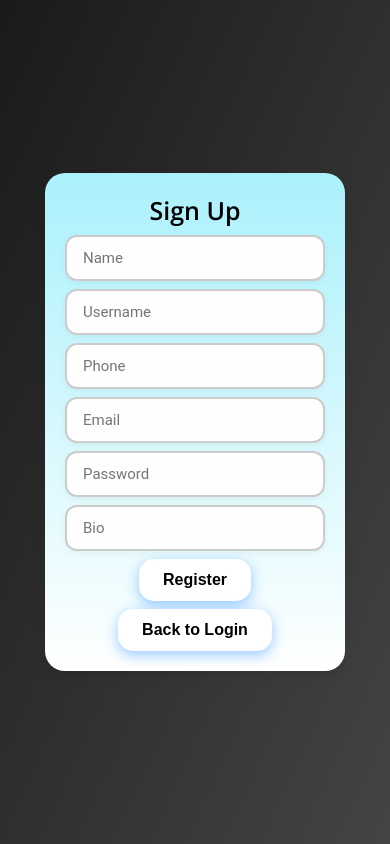
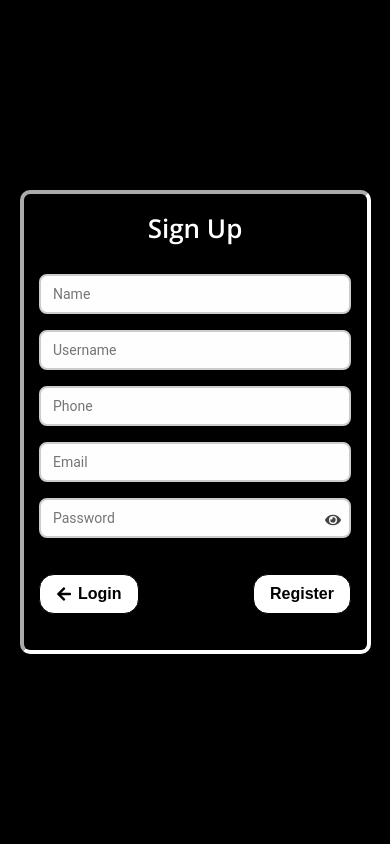
Before and after one commit to saurabh-op/socialmediaFrontend, a React (Vite) app: page / in a window 390 px wide. Both pictures are taken after typing "Sample", "Sample123" into the empty fields and a click on the button "Create Account". Built offline with nearby package versions, Linux system fonts and the light colour scheme.

Commit message:
login , signup UI changed ,

```diff
--- a/src/screens/LoginSignup/Login.css
+++ b/src/screens/LoginSignup/Login.css
@@ -7,7 +7,8 @@
   box-sizing: border-box;
 }
 .page-wrapper {
-  background: linear-gradient(to bottom right, #1a1a1a, #444444);
+  background: black;
+  width: 100vw;
   height: 100vh;
   display: flex;
   justify-content: center;
@@ -15,14 +16,13 @@
 }
 
 .grp1 {
-  position: relative;
   z-index: 1;
   gap: 8px;
-  background: linear-gradient(to bottom, #abf1fc, #ffffff);
+  background: black;
   padding: 20px 20px;
-  width: 300px;
-  border-radius: 20px;
-  box-shadow: 0 4px 12px rgba(0, 0, 0, 0.1);
+  width: 600px;
+  border-radius: 10px;
+  border: 4px inset rgb(255, 255, 255);
   font-family: "Roboto", sans-serif;
   display: flex;
   justify-content: center;
@@ -31,60 +31,108 @@
 }
 
 .heading {
-  color: black;
+  color: rgb(255, 255, 255);
   font-family: "Open Sans", sans-serif;
   font-weight: 600;
-  font-size: 25px;
+  font-size: 26px;
+  padding-bottom: 20px;
 }
 
 .field input {
-  width: 260px;
+  width: 400px;
+  margin-bottom: 8px;
   padding: 12px 16px;
-  font-size: 15px;
+  font-size: 16px;
+  border-radius: 8px;
   font-family: "Roboto", sans-serif;
   border: 2px solid #ccc;
-  border-radius: 12px;
-  resize: vertical;
   transition: border 0.3s ease, box-shadow 0.3s ease;
   background-color: #fefefe;
-  box-shadow: 0 2px 6px rgba(0, 0, 0, 0.05);
 }
 
-.field textarea {
-  width: 260px;
-  padding: 12px 16px;
-  font-size: 15px;
-  font-family: "Roboto", sans-serif;
-  border: 2px solid #ccc;
-  border-radius: 12px;
-
-  transition: border 0.3s ease, box-shadow 0.3s ease;
-  background-color: #fefefe;
-  box-shadow: 0 2px 6px rgba(0, 0, 0, 0.05);
+.actions {
+  padding-top: 20px;
+  padding-bottom: 20px;
+  display: flex;
+  flex-direction: row;
+  align-items: space-between;
+  justify-content: space-between;
+  width: 400px;
 }
-
-.field textarea:focus {
-  border-color: #007bff;
-  outline: none;
-  box-shadow: 0 0 5px rgba(0, 123, 255, 0.3);
-  background-color: #ffffff;
-}
-
-.register-btn {
+.actions-btn {
   padding: 12px 24px;
   background: white;
   color: black;
   font-size: 16px;
   font-weight: 600;
-  border: none;
+  border: 1px solid black; /* add border to default */
   border-radius: 15px;
   cursor: pointer;
-  transition: all 0.3s ease;
-  box-shadow: 0 4px 14px rgba(0, 123, 255, 0.4);
+  display: flex;
+  align-items: center;
+  justify-content: center;
+  gap: 6px;
+  transition: all 0.3s ease; /* smooth transition */
 }
 
-.register-btn:hover {
-  transform: translateY(-2px);
-  box-shadow: 0 6px 20px rgba(0, 123, 255, 0.6);
-  background: linear-gradient(to right, #fdfdfd, #d3fafc);
+.actions-btn:hover {
+  transform: scale(1.2);
+  background: black;
+  color: white;
+  border: 1px solid white; /* optional: keep or match black */
 }
+
+.password-field {
+  position: relative;
+  border: none;
+}
+
+.password-field input {
+  width: 400px;
+  padding-right: 40px; /* space for icon */
+}
+
+.toggle-password {
+  position: absolute;
+  right: 10px;
+  top: 50%;
+  transform: translateY(-50%);
+  cursor: pointer;
+  color: #444;
+}
+@media (max-width: 600px) {
+  .heading {
+    font-size: 26px;
+    text-align: center;
+  }
+
+  .outlinebox {
+    width: 90%;
+    max-width: 600px;
+    padding: 16px;
+  }
+
+  .input-wrapper {
+    width: 80vw;
+  }
+
+  .fields input,
+  .password-field input {
+    width: 100%;
+    padding: 10px 12px;
+    font-size: 14px;
+    box-sizing: border-box;
+  }
+
+  .actions-btn {
+    font-size: 16px;
+    padding: 10px 16px;
+  }
+
+  .actions {
+    width: 80vw;
+    flex-direction: row;
+    align-items: space-between;
+    justify-content: space-between;
+  }
+}
--- a/src/screens/LoginSignup/Login.jsx
+++ b/src/screens/LoginSignup/Login.jsx
@@ -2,12 +2,14 @@ import React, { useState, useEffect } from "react";
 import axios from "axios";
 import { useNavigate } from "react-router-dom";
 import "./Login.css";
+import { FaArrowRight, FaEye, FaEyeSlash } from "react-icons/fa";
 import { useWebSocket } from "../../services/webSocketContext";
 function Login() {
   const { connect, disconnect } = useWebSocket();
   const navigate = useNavigate();
   const [isAuthenticating, setAuthenticating] = useState(false);
   const [isLoading, setLoading] = useState(false);
+  const [showPassword, setShowPassword] = useState(false);
   const [details, setUser] = useState({
     username: "",
     password: "",
@@ -22,13 +24,13 @@ function Login() {
     e.preventDefault();
     setLoading(true);
     try {
-      console.log("Calling login api ");
+      // console.log("Calling login api ");
       const response = await axios.post(
         "http://localhost:8080/api/users/login",
         details
       );
       const data = response.data;
-      console.log(data);
+      // console.log(data);
       if (data.mes === "match") {
         localStorage.setItem("token", data.token);
         localStorage.setItem("name", data.name);
@@ -42,6 +44,10 @@ function Login() {
       }
       if (data.mes === "invalid") {
         alert("Invalid Credentials");
+        setUser({
+          username: "",
+          password: "",
+        });
       }
     } catch (error) {
       console.error("Error during loging the user:", error);
@@ -62,8 +68,8 @@ function Login() {
       ) : (
         <div className="grp1">
           <div className="heading">Log in</div>
-
-          <div className="field">
+          <div className="fields">
+            <div className="input-wrapper">
               <input
                 type="text"
                 name="username"
@@ -73,10 +79,11 @@ function Login() {
                 required
               />
             </div>
-
-          <div className="field">
+          </div>
+          <div className="fields password-field">
+            <div className="input-wrapper">
               <input
-              type="password"
+                type={showPassword ? "text" : "password"}
                 name="password"
                 placeholder="Password"
                 value={details.password}
@@ -84,16 +91,27 @@ function Login() {
                 required
               />
             </div>
-          <button onClick={handleSubmit} className="register-btn">
+            <span
+              className="toggle-password"
+              onClick={() => setShowPassword((prev) => !prev)}
+            >
+              {showPassword ? <FaEyeSlash /> : <FaEye />}
+            </span>
+          </div>{" "}
+          <div className="actions">
+            {" "}
+            <button onClick={handleSubmit} className="actions-btn">
               {isLoading ? "Processing..." : "Verify"}
             </button>
             <button
               onClick={() => navigate("/signup")}
-            className="register-btn"
+              className="actions-btn"
               disabled={isLoading}
             >
               Create Account
+              <FaArrowRight />
             </button>
+          </div>{" "}
         </div>
       )}
     </div>
--- a/src/screens/LoginSignup/SignUp.css
+++ b/src/screens/LoginSignup/SignUp.css
@@ -7,22 +7,22 @@
   box-sizing: border-box;
 }
 .page-wrapper {
-  background: linear-gradient(to bottom right, #1a1a1a, #444444);
+  width: 100vw;
+  background: rgb(0, 0, 0);
   height: 100vh;
   display: flex;
   justify-content: center;
   align-items: center;
 }
 
-.grp1 {
-  position: relative;
+.outlinebox {
   z-index: 1;
   gap: 8px;
-  background: linear-gradient(to bottom, #abf1fc, #ffffff);
+  background: black;
   padding: 20px 20px;
-  width: 300px;
-  border-radius: 20px;
-  box-shadow: 0 4px 12px rgba(0, 0, 0, 0.1);
+  width: 600px;
+  border-radius: 10px;
+  border: 4px inset rgb(255, 255, 255);
   font-family: "Roboto", sans-serif;
   display: flex;
   justify-content: center;
@@ -31,60 +31,108 @@
 }
 
 .heading {
-  color: black;
+  color: rgb(255, 255, 255);
   font-family: "Open Sans", sans-serif;
   font-weight: 600;
-  font-size: 25px;
+  font-size: 26px;
+  padding-bottom: 20px;
 }
 
-.field input {
-  width: 260px;
+.fields input {
+  width: 400px;
+  margin-bottom: 8px;
   padding: 12px 16px;
-  font-size: 15px;
+  font-size: 16px;
+  border-radius: 8px;
   font-family: "Roboto", sans-serif;
   border: 2px solid #ccc;
-  border-radius: 12px;
-  resize: vertical;
   transition: border 0.3s ease, box-shadow 0.3s ease;
   background-color: #fefefe;
-  box-shadow: 0 2px 6px rgba(0, 0, 0, 0.05);
 }
 
-.field textarea {
-  width: 260px;
-  padding: 12px 16px;
-  font-size: 15px;
-  font-family: "Roboto", sans-serif;
-  border: 2px solid #ccc;
-  border-radius: 12px;
-
-  transition: border 0.3s ease, box-shadow 0.3s ease;
-  background-color: #fefefe;
-  box-shadow: 0 2px 6px rgba(0, 0, 0, 0.05);
+.actions {
+  padding-top: 20px;
+  padding-bottom: 20px;
+  display: flex;
+  flex-direction: row;
+  align-items: space-between;
+  justify-content: space-between;
+  width: 400px;
 }
-
-.field textarea:focus {
-  border-color: #007bff;
-  outline: none;
-  box-shadow: 0 0 5px rgba(0, 123, 255, 0.3);
-  background-color: #ffffff;
-}
-
-.register-btn {
+.actions-btn {
   padding: 12px 24px;
   background: white;
   color: black;
   font-size: 16px;
   font-weight: 600;
-  border: none;
+  border: 1px solid black; /* add border to default */
   border-radius: 15px;
   cursor: pointer;
-  transition: all 0.3s ease;
-  box-shadow: 0 4px 14px rgba(0, 123, 255, 0.4);
+  display: flex;
+  align-items: center;
+  justify-content: center;
+  gap: 6px;
+  transition: all 0.3s ease; /* smooth transition */
 }
 
-.register-btn:hover {
-  transform: translateY(-2px);
-  box-shadow: 0 6px 20px rgba(0, 123, 255, 0.6);
-  background: linear-gradient(to right, #fdfdfd, #d3fafc);
+.actions-btn:hover {
+  transform: scale(1.2);
+  background: black;
+  color: white;
+  border: 1px solid white; /* optional: keep or match black */
 }
+
+.password-field {
+  position: relative;
+  border: none;
+}
+
+.password-field input {
+  width: 400px;
+  padding-right: 40px; /* space for icon */
+}
+
+.toggle-password {
+  position: absolute;
+  right: 10px;
+  top: 50%;
+  transform: translateY(-50%);
+  cursor: pointer;
+  color: #444;
+}
+@media (max-width: 600px) {
+  .heading {
+    font-size: 26px;
+    text-align: center;
+  }
+
+  .outlinebox {
+    width: 90%;
+    max-width: 600px;
+    padding: 16px;
+  }
+
+  .input-wrapper {
+    width: 80vw;
+  }
+
+  .fields input,
+  .password-field input {
+    width: 100%;
+    padding: 10px 12px;
+    font-size: 14px;
+    box-sizing: border-box;
+  }
+
+  .actions-btn {
+    font-size: 16px;
+    padding: 10px 16px;
+  }
+
+  .actions {
+    width: 80vw;
+    flex-direction: row;
+    align-items: space-between;
+    justify-content: space-between;
+  }
+}
--- a/src/screens/LoginSignup/SignUp.jsx
+++ b/src/screens/LoginSignup/SignUp.jsx
@@ -2,7 +2,7 @@ import React, { useState } from "react";
 import axios from "axios";
 import { useNavigate } from "react-router-dom";
 import "./SignUp.css";
-
+import { FaArrowLeft, FaEye, FaEyeSlash } from "react-icons/fa";
 // TODO : 3 :Attach a mobile OTP verification service
 
 function SignUp() {
@@ -14,8 +14,8 @@ function SignUp() {
     phone: "",
     email: "",
     password: "",
-    bio: "",
   });
+  const [showPassword, setShowPassword] = useState(false);
 
   const handleChange = (e) => {
     const { name, value } = e.target;
@@ -24,6 +24,11 @@ function SignUp() {
 
   const handleSubmit = async (e) => {
     e.preventDefault();
+    if (!/^\d{10}$/.test(user.phone)) {
+      alert("Phone number must be exactly 10 digits.");
+      setLoading(false);
+      return;
+    }
     setLoading(true);
     try {
       const response = await axios.post(
@@ -38,8 +43,8 @@ function SignUp() {
         alert("Username is taken, try other username !");
       }
       if (data.message === "userCreated") {
-        console.log("User created:", response.data);
-        console.log(response.data.user);
+        // console.log("User created:", response.data);
+        // console.log(response.data.user);
 
         alert("User registered successfully!");
 
@@ -48,17 +53,18 @@ function SignUp() {
         localStorage.setItem("id", data.user.id);
         localStorage.setItem("name", data.user.name);
         localStorage.setItem("password", data.user.password);
+        localStorage.setItem("email", data.user.email);
 
         setLoading(false);
         navigate("/feed", { state: user });
       }
       if (data.message === "error") {
-        console.error("Error creating user:", error);
-        alert("Something went wrong. Check console.");
+        //  console.error("Error creating user:", error);
+        alert("Something went wrong.");
       }
     } catch (error) {
-      console.error("Error creating user:", error);
-      alert("Something went wrong. Check console.");
+      // console.error("Error creating user:", error);
+      alert("Something went wrong.");
     } finally {
       setLoading(false);
     }
@@ -66,9 +72,11 @@ function SignUp() {
 
   return (
     <div className="page-wrapper">
-      <div className="grp1">
+      <div className="outlinebox">
         <div className="heading">Sign Up</div>
-        <div className="field">
+        <div className="fields">
+          {" "}
+          <div className="input-wrapper">
             <input
               type="text"
               name="name"
@@ -78,7 +86,10 @@ function SignUp() {
               required
             />
           </div>
-        <div className="field">
+        </div>
+        <div className="fields">
+          {" "}
+          <div className="input-wrapper">
             <input
               type="text"
               name="username"
@@ -88,7 +99,10 @@ function SignUp() {
               required
             />
           </div>
-        <div className="field">
+        </div>
+        <div className="fields">
+          {" "}
+          <div className="input-wrapper">
             <input
               type="tel"
               name="phone"
@@ -98,7 +112,10 @@ function SignUp() {
               required
             />
           </div>
-        <div className="field">
+        </div>
+        <div className="fields">
+          {" "}
+          <div className="input-wrapper">
             <input
               type="email"
               name="email"
@@ -108,36 +125,39 @@ function SignUp() {
               required
             />
           </div>
-        <div className="field">
+        </div>
+        <div className="fields password-field">
+          <div className="input-wrapper">
             <input
-            type="password"
+              type={showPassword ? "text" : "password"}
               name="password"
               placeholder="Password"
               value={user.password}
               onChange={handleChange}
               required
             />
+            <span
+              className="toggle-password"
+              onClick={() => setShowPassword((prev) => !prev)}
+            >
+              {showPassword ? <FaEyeSlash /> : <FaEye />}
+            </span>
           </div>
-        <div className="field">
-          <input
-            type="bio"
-            name="bio"
-            placeholder="Bio"
-            value={user.bio}
-            onChange={handleChange}
-            required
-          />
         </div>
-        <button onClick={handleSubmit} className="register-btn">
+        <div className="actions">
+          {" "}
+          <button
+            onClick={() => navigate("/")}
+            className="actions-btn"
+            disabled={isLoading}
+          >
+            <FaArrowLeft />
+            Login
+          </button>
+          <button onClick={handleSubmit} className="actions-btn">
             {isLoading ? "Processing..." : "Register"}
           </button>
-        <button
-          onClick={() => navigate("/")}
-          className="register-btn"
-          disabled={isLoading}
-        >
-          Back to Login
-        </button>
+        </div>
       </div>
     </div>
   );
```
Also changed, not shown: src/assets/no_profile_pic.png (added), 1 other file (tests, documents, lock files or other folders). Lines whose indentation alone changed are shown as unchanged.
